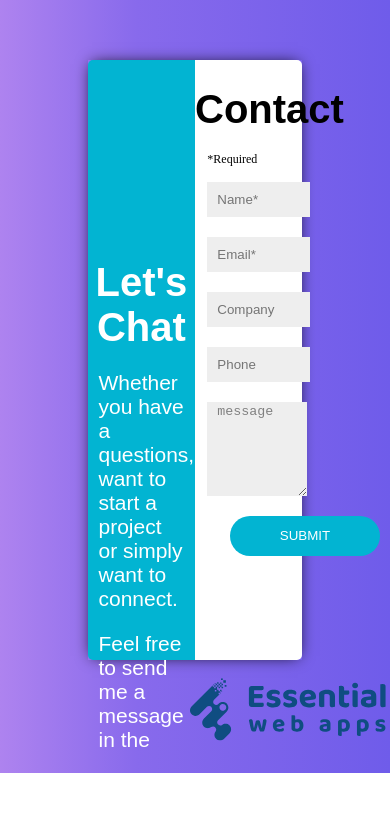
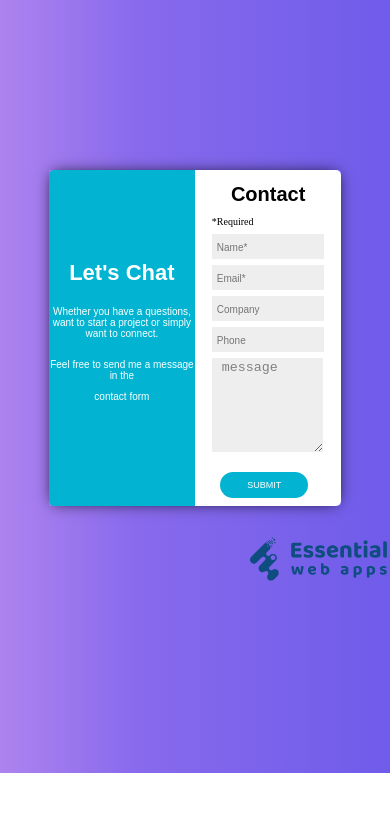
Before and after one commit to hrachProf20/testy-food, a plain HTML site: page index.html in a window 390 px wide. Drawn offline with Linux system fonts and the light colour scheme.

Commit message:
Add files via upload

```diff
--- a/style.css
+++ b/style.css
@@ -161,3 +161,144 @@ body{
     color: white;
     font-size: 30px;
 }
+
+@media (max-width: 970px){
+    .registration-form input{
+        width: 99%;
+    }
+    .registration-item{
+        width: 75%;
+    }
+
+    .chat-message h1{
+        font-size: 37px;
+    }
+
+    .p-text p{
+        font-size: 18px;
+    }
+
+    .p-text{
+        width: 100%;
+        text-align: center;
+    }
+
+    .submit {
+        margin: 0 auto;
+        width: 55%;
+    }
+}
+
+@media (max-width: 700px){
+    .chat-message h1{
+        font-size: 30px;
+    }
+
+    .p-text p{
+        font-size: 15px;
+    }
+    .submit {
+        width: 68%;
+    }
+
+    .submit button{
+        width: 130px;
+        height: 36px;
+        font-size: 11px;
+    }
+    .logo img {
+        width: 140px;
+        height: 107px;
+        float: right;
+    }
+
+    .registration-form input{
+        width: 91%;
+    }
+
+    .registration-form textarea{
+        width: 92%;
+    }
+
+    .right h1{
+        font-size: 25px;
+    }
+    .submit {
+        margin: 0 auto;
+        width: 71%;
+    }
+
+    .registration-item{
+        height: 500px;
+    }
+
+    .chat-message {
+        margin-top: 134px;
+    }
+}
+
+@media (max-width: 570px){
+    .submit{
+        width: 76%;
+    }
+
+    .submit button {
+        width: 113px;
+        height: 30px;
+        font-size: 9px;
+    }
+}
+
+@media (max-width: 450px){
+    .submit {
+        width: 85%;
+    }
+
+    .submit button {
+        width: 88px;
+        height: 26px;
+        font-size: 9px;
+    }
+
+    .chat-message h1 {
+        font-size: 22px;
+    }
+
+    .p-text p {
+        font-size: 10px;
+    }
+
+    .registration-form input{
+        padding: 5px;
+        margin-bottom: 6px;
+    }
+
+    .registration-form input::placeholder{
+        font-size: 10px;
+    }
+
+    .registration-item {
+        height: 336px;
+    }
+    .chat-message {
+        margin-top: 90px;
+    }
+
+    .right h1 {
+        font-size: 20px;
+        margin-bottom: 8px;
+    }
+
+    .registration-form p {
+        margin-bottom: 7px;
+        font-size: 10px;
+    }
+    .registration-form textarea {
+        width: 84%;
+    }
+
+    .item-registr{
+        padding-top: 170px;
+        height: 603px;
+    }
+}
```
